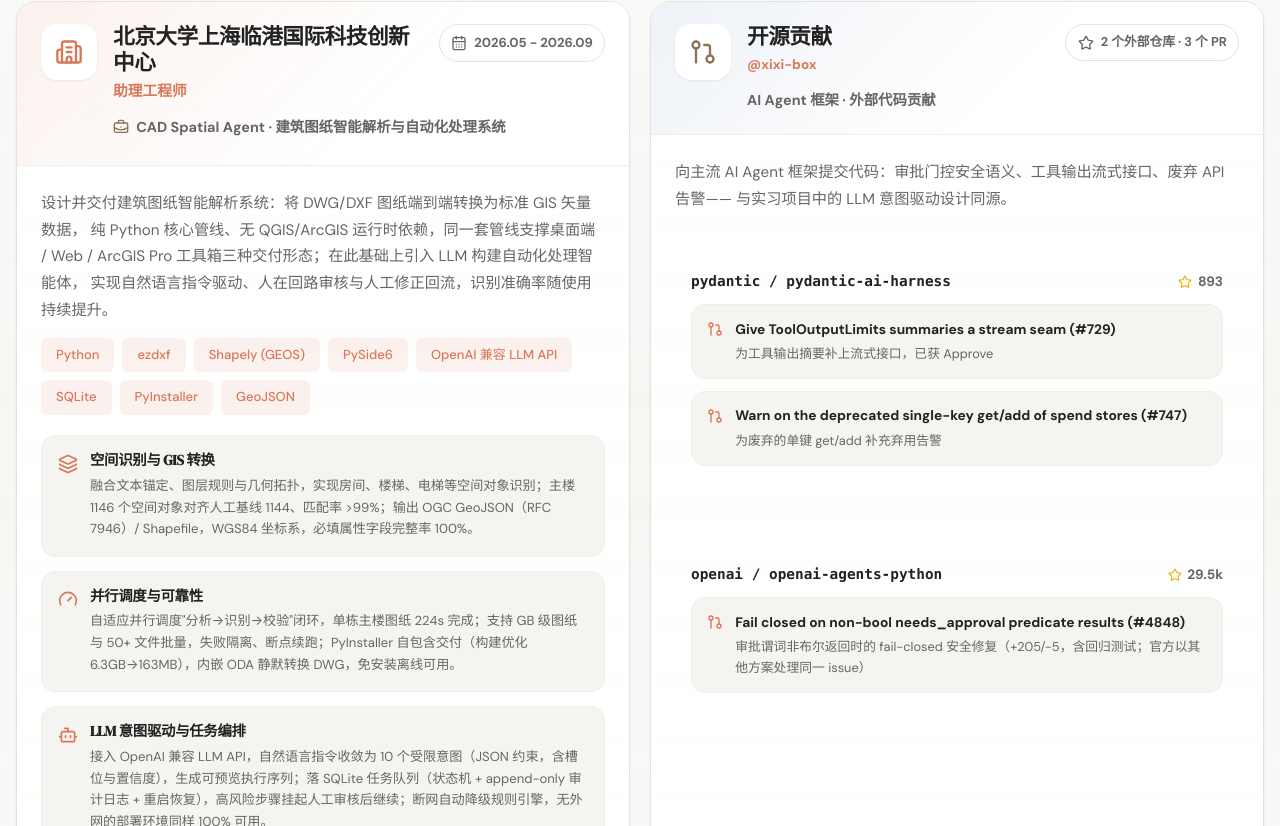
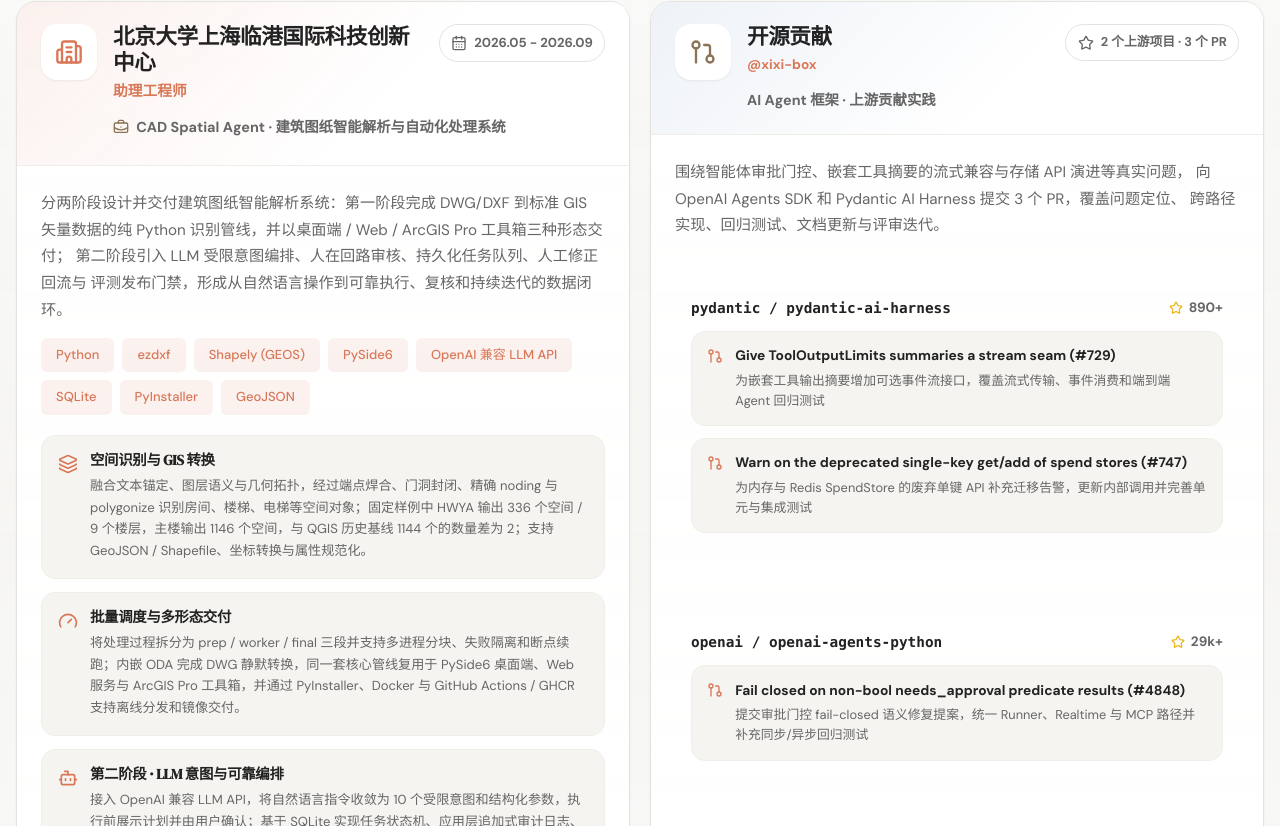
Before and after one commit to wangshun-china/interview-web, a Vue app: page / in a window 1280 px wide. Shown: the part 874-1700 px from the top of the page. Built offline with nearby package versions, Linux system fonts and the light colour scheme.

Commit message:
docs(portfolio): refine internship and open-source copy

```diff
--- a/src/components/ExperienceSection.vue
+++ b/src/components/ExperienceSection.vue
@@ -40,10 +40,10 @@
         <div class="experience-body">
           <div class="experience-summary">
             <p>
-              设计并交付建筑图纸智能解析系统：将 DWG/DXF 图纸端到端转换为标准 GIS 矢量数据，
-              纯 Python 核心管线、无 QGIS/ArcGIS 运行时依赖，同一套管线支撑桌面端 / Web /
-              ArcGIS Pro 工具箱三种交付形态；在此基础上引入 LLM 构建自动化处理智能体，
-              实现自然语言指令驱动、人在回路审核与人工修正回流，识别准确率随使用持续提升。
+              分两阶段设计并交付建筑图纸智能解析系统：第一阶段完成 DWG/DXF 到标准 GIS
+              矢量数据的纯 Python 识别管线，并以桌面端 / Web / ArcGIS Pro 工具箱三种形态交付；
+              第二阶段引入 LLM 受限意图编排、人在回路审核、持久化任务队列、人工修正回流与
+              评测发布门禁，形成从自然语言操作到可靠执行、复核和持续迭代的数据闭环。
             </p>
             <div class="tech-tags">
               <span v-for="tech in technologies" :key="tech" class="tag">{{ tech }}</span>
@@ -87,25 +87,25 @@
   {
     title: '空间识别与 GIS 转换',
     detail:
-      '融合文本锚定、图层规则与几何拓扑，实现房间、楼梯、电梯等空间对象识别；主楼 1146 个空间对象对齐人工基线 1144、匹配率 >99%；输出 OGC GeoJSON（RFC 7946）/ Shapefile，WGS84 坐标系，必填属性字段完整率 100%。',
+      '融合文本锚定、图层语义与几何拓扑，经过端点焊合、门洞封闭、精确 noding 与 polygonize 识别房间、楼梯、电梯等空间对象；固定样例中 HWYA 输出 336 个空间 / 9 个楼层，主楼输出 1146 个空间，与 QGIS 历史基线 1144 个的数量差为 2；支持 GeoJSON / Shapefile、坐标转换与属性规范化。',
     icon: Layers3,
   },
   {
-    title: '并行调度与可靠性',
+    title: '批量调度与多形态交付',
     detail:
-      '自适应并行调度"分析→识别→校验"闭环，单栋主楼图纸 224s 完成；支持 GB 级图纸与 50+ 文件批量，失败隔离、断点续跑；PyInstaller 自包含交付（构建优化 6.3GB→163MB），内嵌 ODA 静默转换 DWG，免安装离线可用。',
+      '将处理过程拆分为 prep / worker / final 三段并支持多进程分块、失败隔离和断点续跑；内嵌 ODA 完成 DWG 静默转换，同一套核心管线复用于 PySide6 桌面端、Web 服务与 ArcGIS Pro 工具箱，并通过 PyInstaller、Docker 与 GitHub Actions / GHCR 支持离线分发和镜像交付。',
     icon: Gauge,
   },
   {
-    title: 'LLM 意图驱动与任务编排',
+    title: '第二阶段 · LLM 意图与可靠编排',
     detail:
-      '接入 OpenAI 兼容 LLM API，自然语言指令收敛为 10 个受限意图（JSON 约束，含槽位与置信度），生成可预览执行序列；落 SQLite 任务队列（状态机 + append-only 审计日志 + 重启恢复），高风险步骤挂起人工审核后继续；断网自动降级规则引擎，无外网的部署环境同样 100% 可用。',
+      '接入 OpenAI 兼容 LLM API，将自然语言指令收敛为 10 个受限意图和结构化参数，执行前展示计划并由用户确认；基于 SQLite 实现任务状态机、应用层追加式审计日志、失败诊断、取消重试与崩溃恢复，高风险步骤可挂起等待人工审核；模型不可用时自动降级到离线规则引擎。',
     icon: Bot,
   },
   {
-    title: '数据飞轮与持续改善',
+    title: '第二阶段 · 修正回流与发布门禁',
     detail:
-      '桌面端人工修正结构化回流样本库，固定评测集 + 防退化门禁保证版本指标不回退；置信度模型驱动低置信高价值样本优先标注；规则包版本化、快照回滚与指标看板，识别准确率随样本积累可量化上升。',
+      '将名称、楼层、高度、几何和删除等人工修正按前后快照与规则版本结构化留存；以属性完整度、几何有效性和高度合理性计算可解释置信度，生成低置信样本复核队列；建立固定评测集、防退化门禁、规则包版本化、任务级灰度发布、一键回滚与指标看板，为后续规则和模型迭代沉淀可追溯数据。',
     icon: RefreshCcw,
   },
 ]
--- a/src/components/OpenSourceCard.vue
+++ b/src/components/OpenSourceCard.vue
@@ -17,17 +17,18 @@
           </div>
           <div class="oss-badge">
             <Star class="h-4 w-4" />
-            <span>2 个外部仓库 · 3 个 PR</span>
+            <span>2 个上游项目 · 3 个 PR</span>
           </div>
         </div>
-        <p class="oss-subtitle">AI Agent 框架 · 外部代码贡献</p>
+        <p class="oss-subtitle">AI Agent 框架 · 上游贡献实践</p>
       </div>
     </header>
 
     <div class="oss-body">
       <p class="oss-blurb">
-        向主流 AI Agent 框架提交代码：审批门控安全语义、工具输出流式接口、废弃 API 告警——
-        与实习项目中的 LLM 意图驱动设计同源。
+        围绕智能体审批门控、嵌套工具摘要的流式兼容与存储 API 演进等真实问题，
+        向 OpenAI Agents SDK 和 Pydantic AI Harness 提交 3 个 PR，覆盖问题定位、
+        跨路径实现、回归测试、文档更新与评审迭代。
       </p>
 
       <section v-for="repo in repos" :key="repo.url" class="oss-repo">
@@ -68,16 +69,16 @@
   {
     name: 'pydantic / pydantic-ai-harness',
     url: 'https://github.com/pydantic/pydantic-ai-harness',
-    stars: '893',
+    stars: '890+',
     prs: [
       {
         title: 'Give ToolOutputLimits summaries a stream seam (#729)',
-        note: '为工具输出摘要补上流式接口，已获 Approve',
+        note: '为嵌套工具输出摘要增加可选事件流接口，覆盖流式传输、事件消费和端到端 Agent 回归测试',
         url: 'https://github.com/pydantic/pydantic-ai-harness/pull/729',
       },
       {
         title: 'Warn on the deprecated single-key get/add of spend stores (#747)',
-        note: '为废弃的单键 get/add 补充弃用告警',
+        note: '为内存与 Redis SpendStore 的废弃单键 API 补充迁移告警，更新内部调用并完善单元与集成测试',
         url: 'https://github.com/pydantic/pydantic-ai-harness/pull/747',
       },
     ],
@@ -85,11 +86,11 @@
   {
     name: 'openai / openai-agents-python',
     url: 'https://github.com/openai/openai-agents-python',
-    stars: '29.5k',
+    stars: '29k+',
     prs: [
       {
         title: 'Fail closed on non-bool needs_approval predicate results (#4848)',
-        note: '审批谓词非布尔返回时的 fail-closed 安全修复（+205/−5，含回归测试；官方以其他方案处理同一 issue）',
+        note: '提交审批门控 fail-closed 语义修复提案，统一 Runner、Realtime 与 MCP 路径并补充同步/异步回归测试',
         url: 'https://github.com/openai/openai-agents-python/pull/4848',
       },
     ],
```
